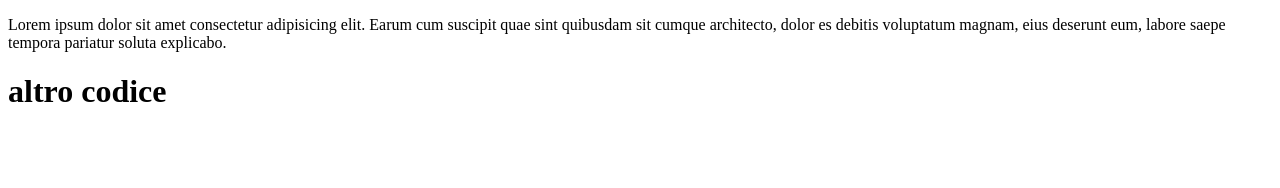
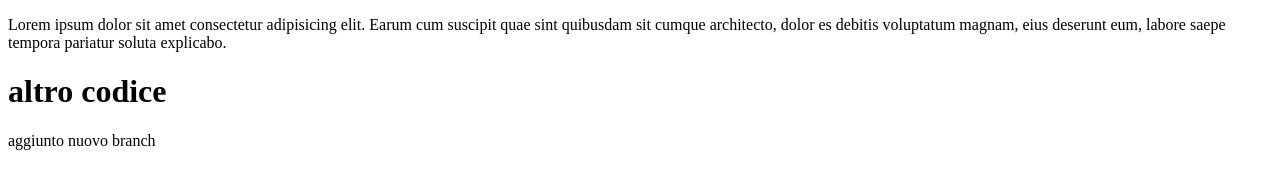
Before and after one commit to SaraPasinato/test-git, a plain HTML site: page index.html in a window 1280 px wide. Drawn offline with Linux system fonts and the light colour scheme.

Commit message:
branch 2 aggiunta testo

```diff
--- a/index.html
+++ b/index.html
@@ -13,5 +13,6 @@
         labore saepe tempora pariatur soluta explicabo.
      </p>
      <h1>altro codice</h1>
+     <p>aggiunto nuovo branch</p>
 </body>
 </html>
```
